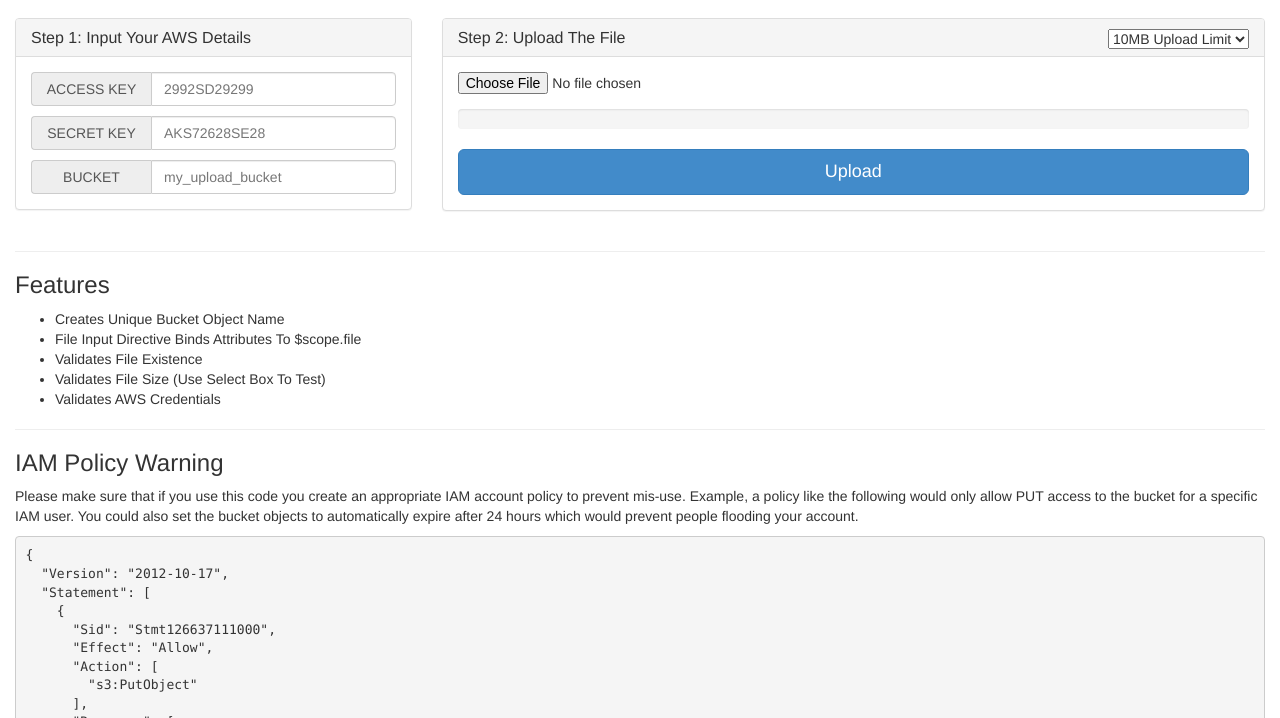
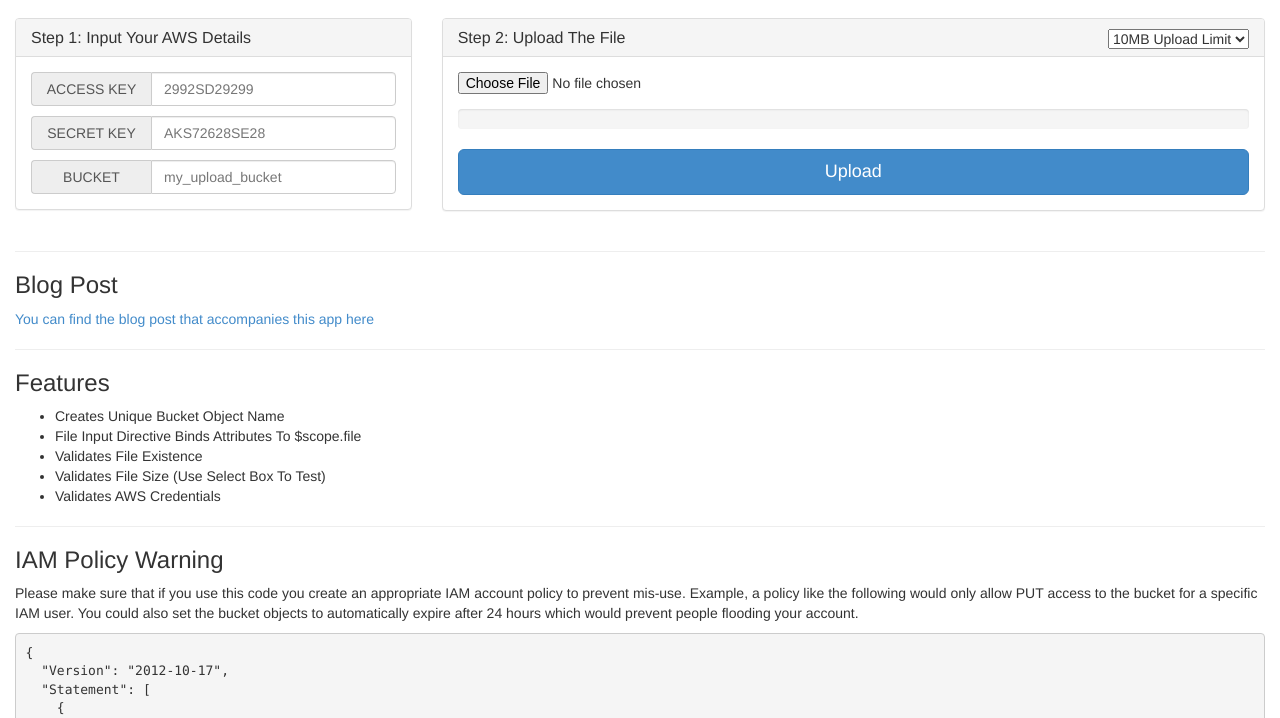
Before and after one commit to cheynewallace/angular-s3-upload, a website: page index.html in a window 1280 px wide. Shown: the part 82-800 px from the top of the page. Drawn offline with nearby package versions, Linux system fonts and the light colour scheme.

Commit message:
Copy update

```diff
--- a/index.html
+++ b/index.html
@@ -86,6 +86,11 @@
     <div class="row">
       <div class="col-md-12">
         <hr/>
+        <h3>Blog Post</h3>
+        <p>
+          <a target="_blank" href="http://www.cheynewallace.com/uploading-to-s3-with-angularjs/">You can find the blog post that accompanies this app here</a>
+        </p>
+        <hr/>
         <h3>Features</h3>
         <ul>
           <li>Creates Unique Bucket Object Name</li>
```
